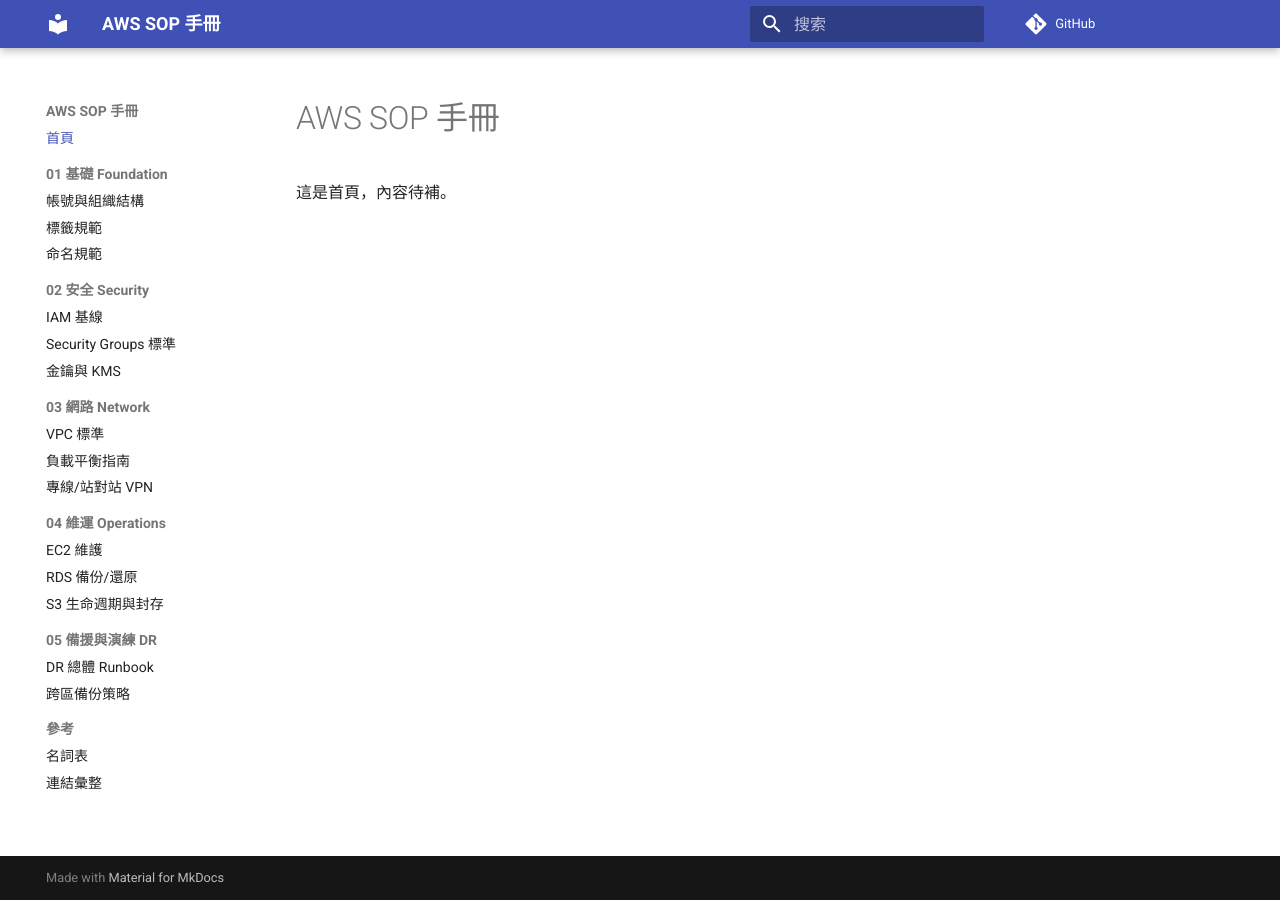
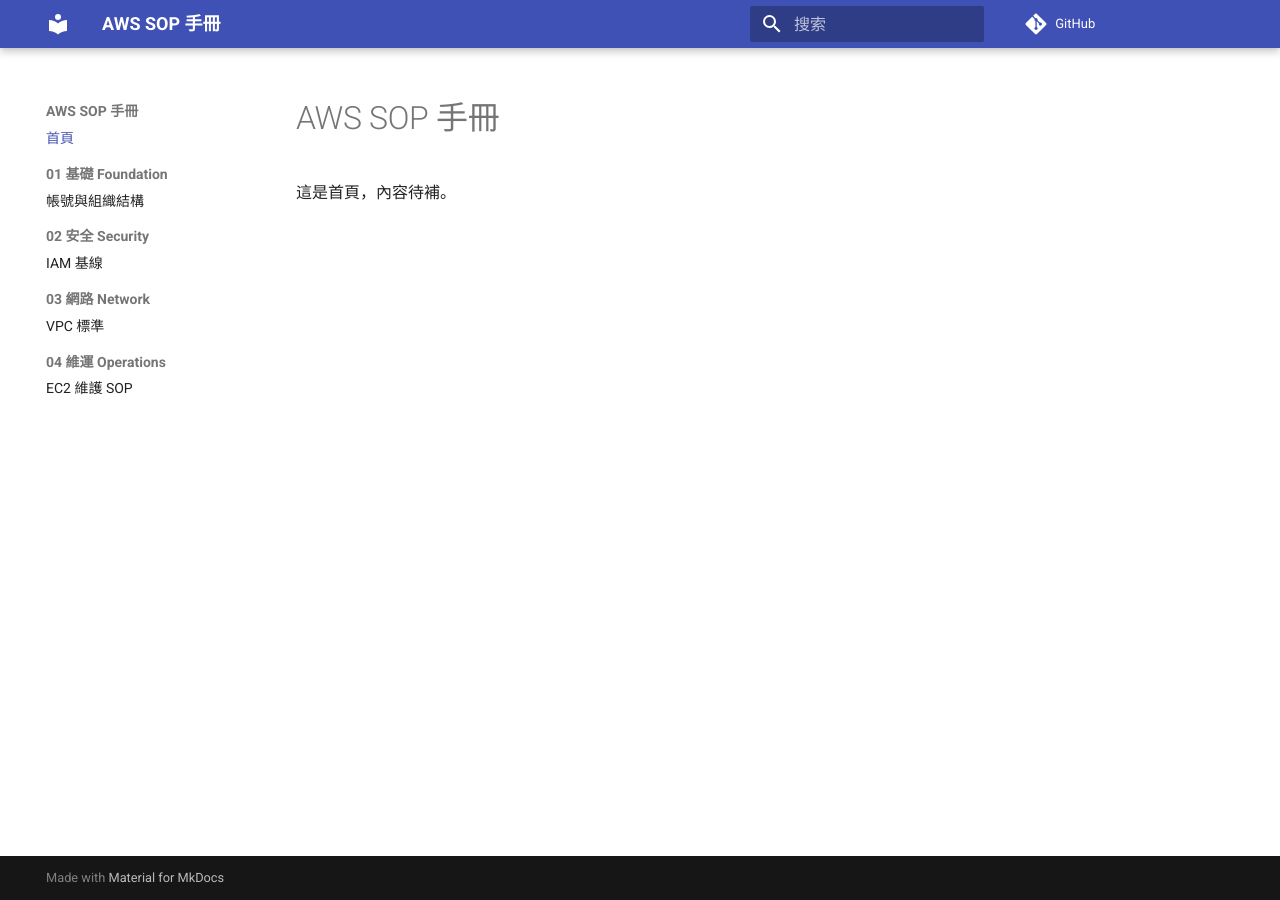
Before and after one commit to Grezn/aws-sop, an MkDocs documentation site: the page built from docs/index.md, in a window 1280 px wide. Built offline with MkDocs 1.6.1 and Material for MkDocs 9.7.7, drawn with Linux system fonts in a browser that asks for light colours; comment, search, counter and statistics services are not loaded.

Commit message:
add mkdocs nav for basic structure

```diff
--- a/mkdocs.yml
+++ b/mkdocs.yml
@@ -1,6 +1,7 @@
 site_name: AWS SOP 手冊
-site_description: 以 Markdown 撰寫的 AWS 作業標準與可執行流程
+site_description: 以 Markdown 撰寫的 AWS 作業標準與流程
 repo_url: https://github.com/Grezn/aws-sop
+
 theme:
   name: material
   language: zh
@@ -9,8 +10,10 @@
     - navigation.top
     - content.code.copy
     - search.suggest
+
 plugins:
   - search
+
 markdown_extensions:
   - admonition
   - toc:
@@ -24,23 +27,9 @@
   - 首頁: index.md
   - 01 基礎 Foundation:
       - 帳號與組織結構: 01-foundation/account-structure.md
-      - 標籤規範: 01-foundation/tagging-standard.md
-      - 命名規範: 01-foundation/naming-convention.md
   - 02 安全 Security:
       - IAM 基線: 02-security/iam-baseline.md
-      - Security Groups 標準: 02-security/security-groups.md
-      - 金鑰與 KMS: 02-security/key-management-kms.md
   - 03 網路 Network:
       - VPC 標準: 03-network/vpc-standard.md
-      - 負載平衡指南: 03-network/nlb-alb-guideline.md
-      - 專線/站對站 VPN: 03-network/direct-connect-s2s.md
   - 04 維運 Operations:
-      - EC2 維護: 04-operations/ec2-maintenance.md
-      - RDS 備份/還原: 04-operations/rds-backup-restore.md
-      - S3 生命週期與封存: 04-operations/s3-lifecycle-archive.md
-  - 05 備援與演練 DR:
-      - DR 總體 Runbook: 05-dr/dr-runbook.md
-      - 跨區備份策略: 05-dr/cross-region-backup.md
-  - 參考:
-      - 名詞表: 99-references/glossary.md
-      - 連結彙整: 99-references/links.md
+      - EC2 維護 SOP: 04-operations/ec2-maintenance.md
```
